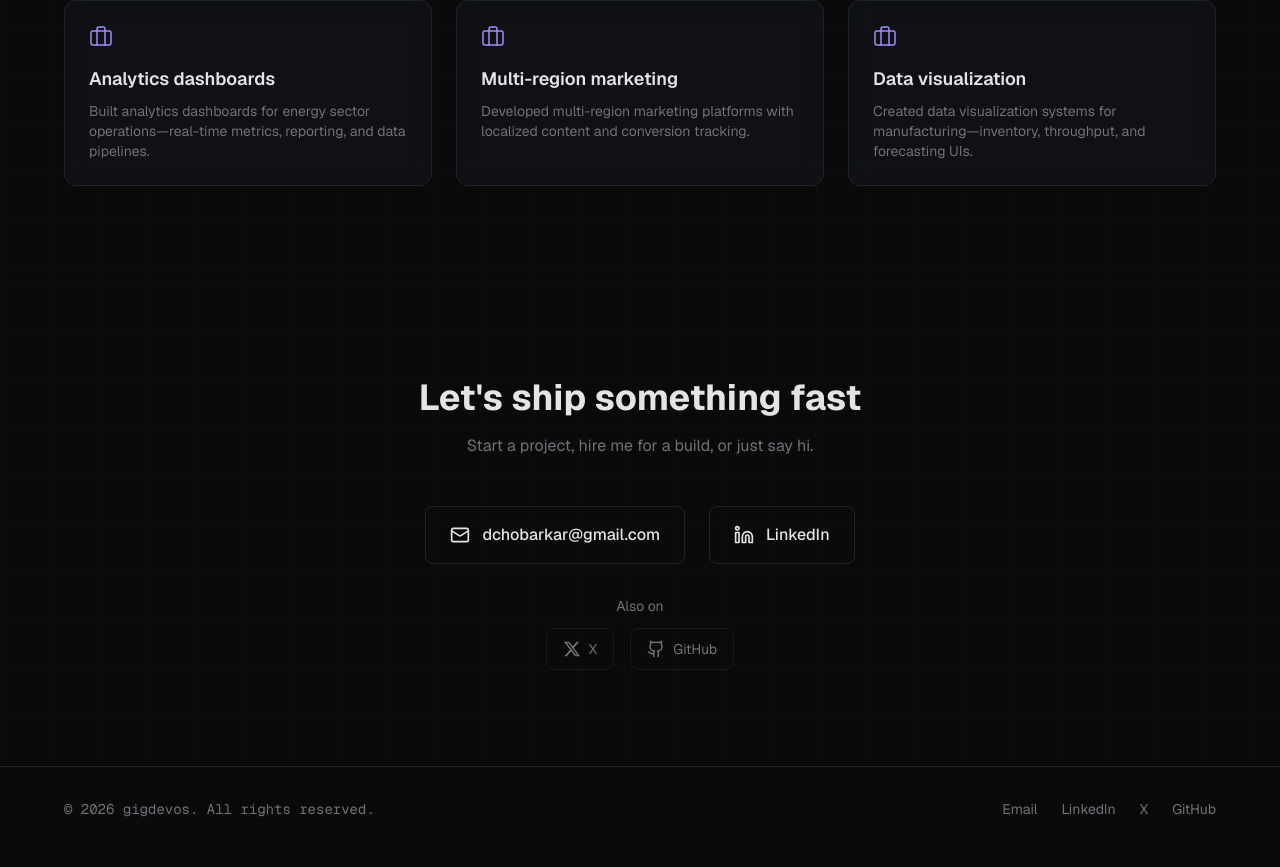
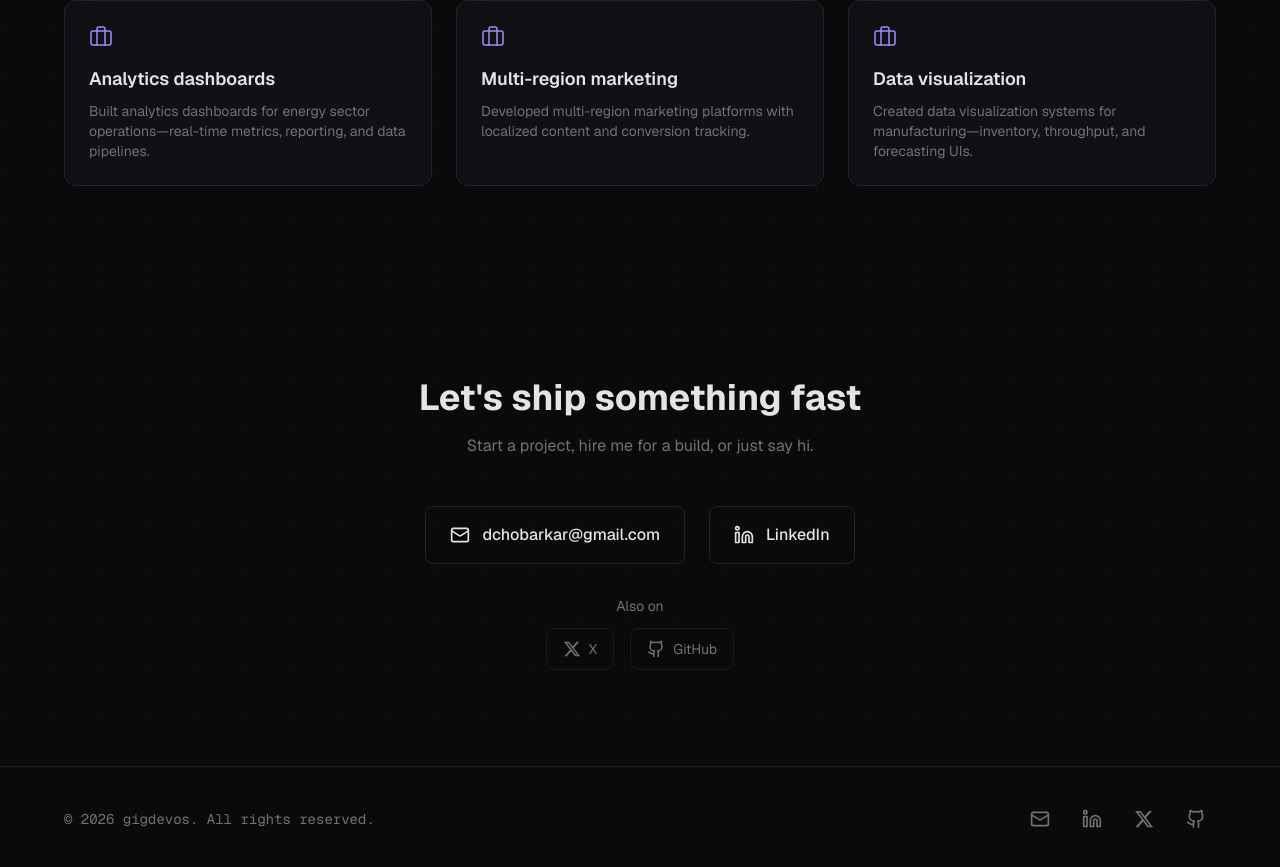
Before and after one commit to dchobarkar/gigdevos, a Next.js app: page / in a window 1280 px wide. Shown: the part 4061-4928 px from the top of the page. Built offline with nearby package versions, Linux system fonts and the light colour scheme.

Commit message:
feat: add platform icons

```diff
--- a/app/components/Footer.tsx
+++ b/app/components/Footer.tsx
@@ -1,7 +1,38 @@
 "use client";
 
 import { motion } from "framer-motion";
-import { FOOTER_CONTENT } from "../constants/footer";
+import { Mail, Linkedin, Github } from "lucide-react";
+import { FOOTER_CONTENT, type FooterLinkKey } from "../constants/footer";
+
+function XIcon({ size = 20 }: { size?: number }) {
+  return (
+    <svg
+      xmlns="http://www.w3.org/2000/svg"
+      width={size}
+      height={size}
+      viewBox="0 0 24 24"
+      fill="currentColor"
+      aria-hidden
+    >
+      <path d="M18.244 2.25h3.308l-7.227 8.26 8.502 11.24H16.17l-5.214-6.817L4.99 21.75H1.68l7.73-8.835L1.254 2.25H8.08l4.713 6.231zm-1.161 17.52h1.833L7.084 4.126H5.117z" />
+    </svg>
+  );
+}
+
+const ICON_SIZE = 20;
+
+function FooterIcon({ linkKey }: { linkKey: FooterLinkKey }) {
+  switch (linkKey) {
+    case "email":
+      return <Mail size={ICON_SIZE} className="shrink-0" />;
+    case "linkedin":
+      return <Linkedin size={ICON_SIZE} className="shrink-0" />;
+    case "x":
+      return <XIcon size={ICON_SIZE} />;
+    case "github":
+      return <Github size={ICON_SIZE} className="shrink-0" />;
+  }
+}
 
 export default function Footer() {
   return (
@@ -21,22 +52,26 @@ export default function Footer() {
             initial={{ opacity: 0 }}
             whileInView={{ opacity: 1 }}
             viewport={{ once: true }}
-            className="flex flex-wrap items-center justify-center gap-4 md:gap-6"
+            className="flex items-center gap-3"
             aria-label="Contact and profiles"
           >
-            {FOOTER_CONTENT.links.map((link) => (
+            {FOOTER_CONTENT.links.map((link) => {
+              const isExternal = link.href.startsWith("http");
+              return (
                 <a
                   key={link.href}
                   href={link.href}
-                {...(link.href.startsWith("http") && {
+                  aria-label={link.label}
+                  {...(isExternal && {
                     target: "_blank",
                     rel: "noopener noreferrer",
                   })}
-                className="text-sm text-[var(--muted)] hover:text-[var(--accent-cyan)] transition-colors"
+                  className="p-2.5 rounded-lg text-[var(--muted)] hover:text-[var(--accent-cyan)] hover:bg-[var(--border)]/30 transition-colors"
                 >
-                {link.label}
+                  <FooterIcon linkKey={link.key} />
                 </a>
-            ))}
+              );
+            })}
           </motion.nav>
         </div>
       </div>
--- a/app/constants/footer.ts
+++ b/app/constants/footer.ts
@@ -1,13 +1,14 @@
 import { CONTACT_LINKS } from "./contact";
+
+export type FooterLinkKey = "email" | "linkedin" | "x" | "github";
 
 export const FOOTER_CONTENT = {
   brand: "gigdevos",
   copyright: `© ${new Date().getFullYear()} gigdevos. All rights reserved.`,
-  /** Same links as contact — single source of truth */
   links: [
-    { label: "Email", href: CONTACT_LINKS.email.href },
-    { label: "LinkedIn", href: CONTACT_LINKS.linkedin.href },
-    { label: "X", href: CONTACT_LINKS.x.href },
-    { label: "GitHub", href: CONTACT_LINKS.github.href },
+    { key: "email" as FooterLinkKey, label: "Email", href: CONTACT_LINKS.email.href },
+    { key: "linkedin" as FooterLinkKey, label: "LinkedIn", href: CONTACT_LINKS.linkedin.href },
+    { key: "x" as FooterLinkKey, label: "X", href: CONTACT_LINKS.x.href },
+    { key: "github" as FooterLinkKey, label: "GitHub", href: CONTACT_LINKS.github.href },
   ],
 };
```
Lines whose indentation alone changed are shown as unchanged.
